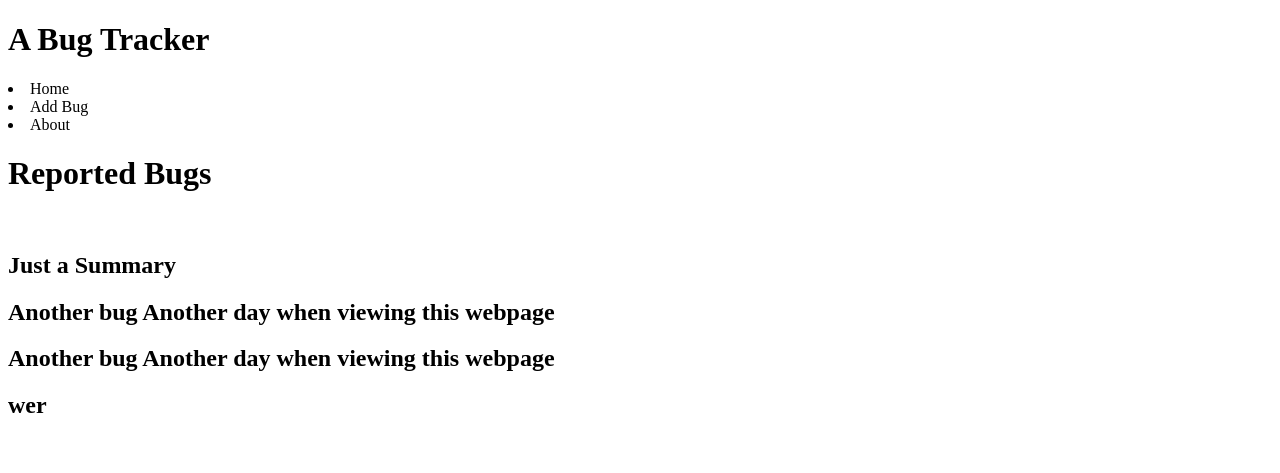
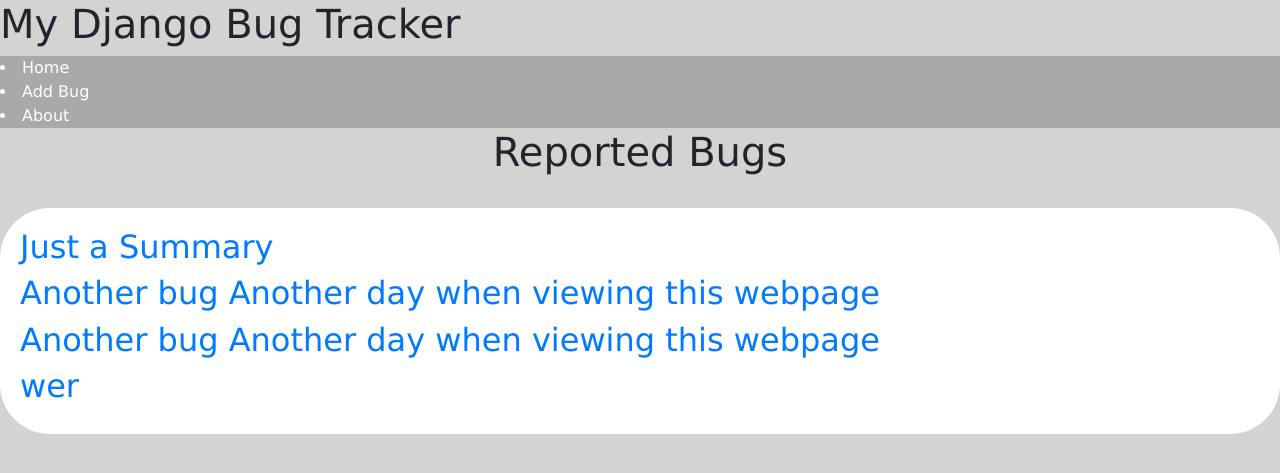
Before and after one commit to alexNich81s/Bug-Tracker-Django, a Django app: page / in a window 1280 px wide. Shown: the top 473 px of the page. Run offline with Django 4.2, Linux system fonts and the light colour scheme; data comes from the database, SQL or seed files in the repository; both versions use the stored data as it was after the commit; some libraries are stand-ins or nearby versions.

Commit message:
Add files via upload

```diff
--- a/appTracker/appTracker/urls.py
+++ b/appTracker/appTracker/urls.py
@@ -14,11 +14,13 @@
     2. Add a URL to urlpatterns:  path('blog/', include('blog.urls'))
 """
 from django.contrib import admin
-from django.urls import path
+from django.urls import path, include
 
 from bug.views import home_view, create_bug
 urlpatterns = [
-    path('', home_view),
+    path('', home_view, name="home_view"),
     path('admin/', admin.site.urls),
-    path('addbug', create_bug)
+    path('add_bug/', create_bug, name="create_bug"),
+    path('bug/', include('bug.urls')),
+
 ]
--- a/appTracker/bug/models.py
+++ b/appTracker/bug/models.py
@@ -8,7 +8,6 @@
         ("text", "Text"),
         ("navigation", "Navigation")
     ]
-
     bugType = models.CharField(max_length = 12, choices=BUG_TYPES)
     assignedTo = models.CharField(max_length = 34)
 
--- a/appTracker/bug/urls.py
+++ b/appTracker/bug/urls.py
@@ -1,5 +1,5 @@
 from django.urls import path
-from .views import
+from .views import bug_detail
 urlpatterns = [
-    path()
+    path('<int:id>', bug_detail, name="bug_detail")
 ]
--- a/appTracker/bug/views.py
+++ b/appTracker/bug/views.py
@@ -1,4 +1,4 @@
-from django.shortcuts import render, redirect, reverse
+from django.shortcuts import render, get_object_or_404
 from .models import Bug
 from .forms import CreateBugForm
 
@@ -24,3 +24,11 @@
          'form' :form
     }
     return render(request, 'create_bug.html', context)
+
+def bug_detail(request, id):
+
+    detail = get_object_or_404(Bug, pk=id)
+    context = {
+        'detail':  detail
+    }
+    return render(request, 'bug_detail.html', context)
--- /dev/null
+++ b/appTracker/static/js/script.js
@@ -0,0 +1,3 @@
+function submitForm(){
+    return "Submitted!";
+}
--- a/appTracker/templates/base.html
+++ b/appTracker/templates/base.html
@@ -1,13 +1,49 @@
+{% load static %}
 <!DOCTYPE html>
 <html>
     <head>
-        <title></title>
+        <title>My Django Bug Tracker</title>
+        <link rel="stylesheet" href="https://maxcdn.bootstrapcdn.com/bootstrap/4.0.0/css/bootstrap.min.css">
+        <meta charset="utf-8">
+        <style>
+            body {
+                background-color: lightgrey;
+                font-family: Verdana, Geneva, Tahoma, sans-serif;
+            }
+
+            .report-body{
+                border-color: blue;
+                background-color: aliceblue;
+                background-size: 20px auto;
+                margin-block: 20px;
+            }
+
+
+            #list{
+                background-color: white;
+                border-radius: 50px;
+                border-color: lightblue;
+            }
+            #home-header{
+                text-align: center;
+                text-size-adjust: auto;
+                font-size: larger;
+            }
+            sidebar li{
+                background-color: darkgrey;
+                color: white;
+            }
+            sidebar li a :hover{
+                background-color: white;
+                background-size: contain;
+            }
+        </style>
     </head>
     <body>
-        <h1>A Bug Tracker</h1>
+        <h1>My Django Bug Tracker</h1>
         <sidebar>
-            <li>Home</li>
-            <li>Add Bug</li>
+            <a href="{% url 'home_view' %}"><li>Home</li></a>
+            <a href="{% url 'create_bug' %}"><li>Add Bug</li></a>
             <li>About</li>
         </sidebar>
         {% block content %}
--- a/appTracker/templates/home.html
+++ b/appTracker/templates/home.html
@@ -1,16 +1,18 @@
 {% extends 'base.html' %}
 {% block content %}
 
-<div>
+<div id="home-header">
     <h1>Reported Bugs</h1>
 
 </div>
 <br>
 
 <div id="list">
-    <div>
+    <div class="card-body">
         {% for bugitem in bug_list %}
+           <a href="{% url 'bug_detail' bugitem.id %}">
             <h2>{{ bugitem.summaryTitle }}</h2>
+            </a>
         {% endfor %}
     </div>
 </div>
```
Also changed, not shown: appTracker/static/css/style.css (+31 -0 lines), appTracker/templates/bug_detail.html (+25 -0 lines), appTracker/bug/migrations/0004_bug_slug.py (added), appTracker/bug/migrations/0005_remove_bug_slug.py (added), appTracker/db.sqlite3.
